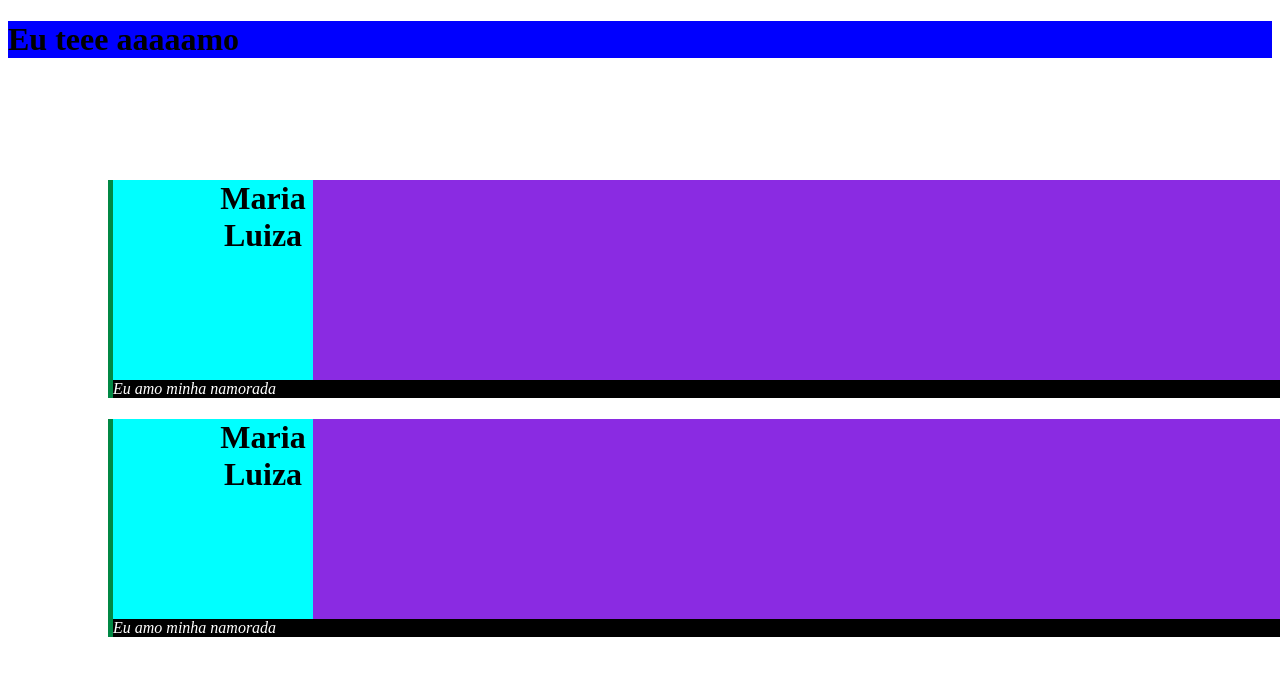
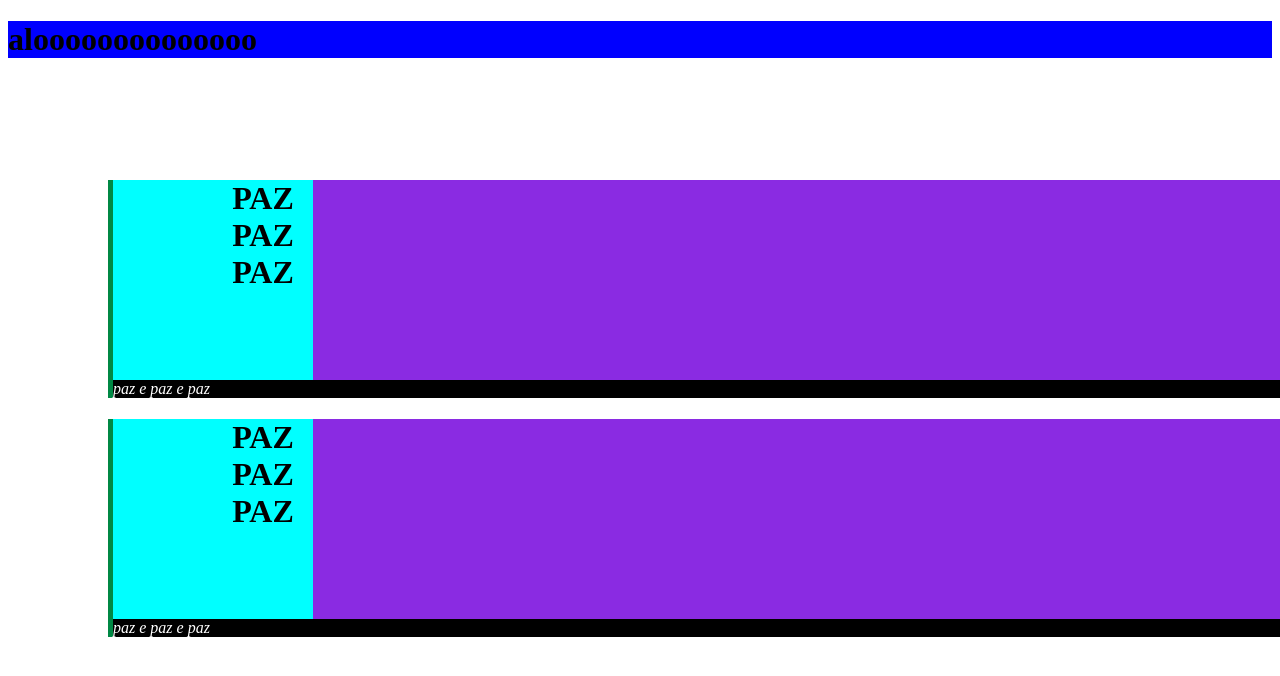
Before and after one commit to PedroJoseCamara/Aprendizado_.CSS, a plain HTML site: page index.html in a window 1280 px wide. Shown: the top 676 px of the page. Drawn offline with Linux system fonts and the light colour scheme.

Commit message:
Aprendizado_.CSS

```diff
--- a/index.html
+++ b/index.html
@@ -11,18 +11,18 @@
         </head>
         <body>
             <div>
-                <h1 style="background-color: blue;">Eu teee  aaaaamo </h1> <!-- Outra forma que conseguimos alterar é comentando na prórpira TAG mesmo a alteração da cor ou algo do tipo -->
+                <h1 style="background-color: blue;">aloooooooooooooo </h1> <!-- Outra forma que conseguimos alterar é comentando na prórpira TAG mesmo a alteração da cor ou algo do tipo -->
             </div>
             <div class="container"> <!-- Ao colocar a class"container" logo apos o div, aquilo fará com que a máquina entende que tudo que for escrito lá fará parte do container ou seja, se colocar no CSS para alterar o container de uma determinada cor, aquela cor ficará idenitca para todas as linhas abaixo dele -->
-                <h1 class="titulos"> Maria Luiza</h1> <!-- Sempre que definir uma class, todas os itens com classes iguais ficarma da cor selecionada, cor ou alteração na class -->
+                <h1 class="titulos">  PAZ PAZ PAZ</h1> <!-- Sempre que definir uma class, todas os itens com classes iguais ficarma da cor selecionada, cor ou alteração na class -->
                 <p class="parágrafos">
-                    Eu amo minha namorada
+                    paz e paz e paz
                 </p>
             </div>
             <div class="container">
-                <h1 class="titulos"> Maria Luiza</h1> <!-- A forma correta de especificar a linha ou a palvra que é usada na página é atravé do "id" onde definimos apenas um elemento diferente do "class" que é mais de um /// outra informação é que no arquivo .css o "id" tem sua identificação como "#" e não "." igul a identificação do class -->
+                <h1 class="titulos">  PAZ PAZ PAZ</h1> <!-- A forma correta de especificar a linha ou a palvra que é usada na página é atravé do "id" onde definimos apenas um elemento diferente do "class" que é mais de um /// outra informação é que no arquivo .css o "id" tem sua identificação como "#" e não "." igul a identificação do class -->
                 <p class="parágrafos">
-                    Eu amo minha namorada
+                    paz e paz e paz
                 </p>
             </div>
 
--- a/style.css
+++ b/style.css
@@ -15,7 +15,7 @@ body{
 .container {
     background-color: blueviolet;
     border-left: #084 5px solid; /*A ta "borda" define uma cor ou algo do tipo para a borda daquela determinada palavra ou setor*/
-    display:block; /* A tag "display" é o modo é que ficam os itens em suas separações  */
+    display:block; /* A tag "display" é o modo é que ficam os itens em suas separações a tag "DISPLAY FLEX" faz com que a lista ou a informação que esteja na página fica centralizada por assim dizer numa horizontal*/
 
     position: relative; /* O termo "position: relative" ele exerce a função de dar [vida] ao "left,top" para que assim funcione a ordem solicitada*/
     left: 100px; /* Os termos "left, top" são usado pra definiar a distancia em que vc quer deixar da borda aquele determinado item */
```
